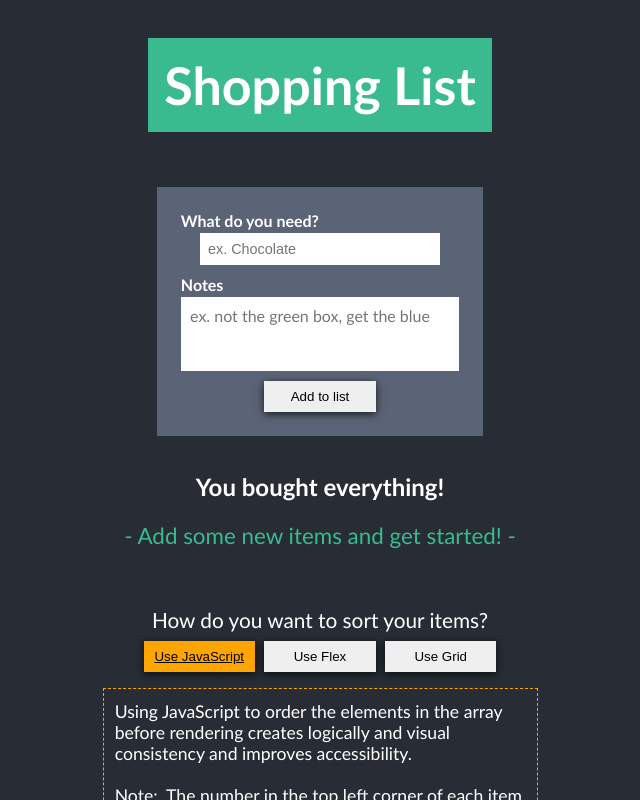
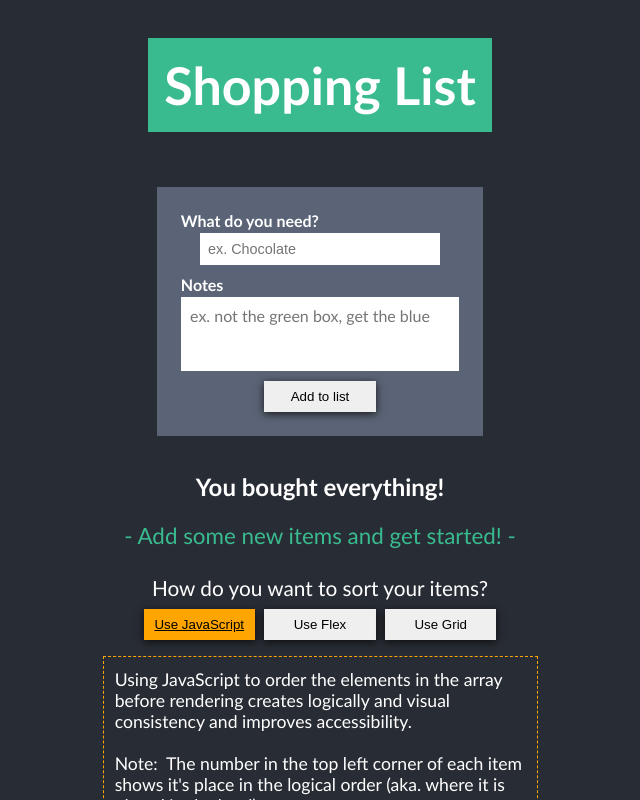
Before and after one commit to ic3Dragon/such-a-fancy-shopping-list, a React (Create React App) app: page / in a window 1280 px wide. Shown: the top 800 px of the page, without its empty margins (320-960 px from the left). Built offline with nearby package versions, Linux system fonts and the light colour scheme.

Commit message:
update(styling): make items more consistent in size

```diff
--- a/src/components/ItemCard/itemCard.scss
+++ b/src/components/ItemCard/itemCard.scss
@@ -5,6 +5,7 @@
   padding: .4rem;
   border-bottom: 1.2px solid rgb(223, 221, 221);
   display: flex;
+  min-height: 3rem;
 }
 
 .item__header {
--- a/src/components/ShoppingList/shoppingList.scss
+++ b/src/components/ShoppingList/shoppingList.scss
@@ -3,6 +3,7 @@
   justify-self: center;
   gap: 0.5rem;
   margin-top: 1.3rem;
+  height: 2.8rem;
 }
 
 .list__title {
```
